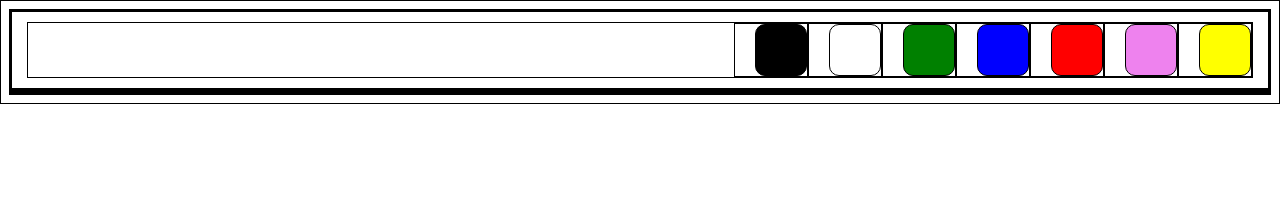
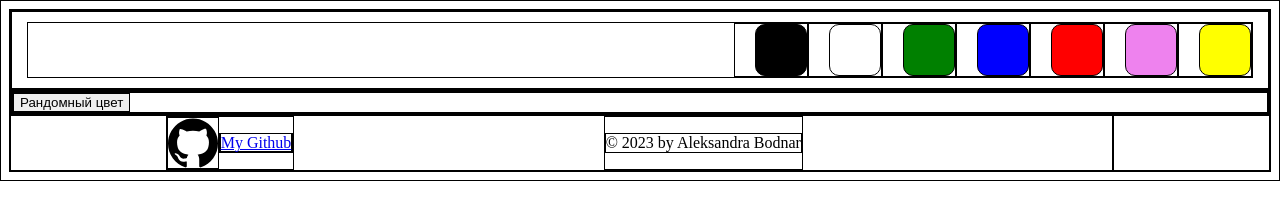
Before and after one commit to BodnarAlex/buttons, a plain HTML site: page index.html in a window 1280 px wide. Drawn offline with Linux system fonts and the light colour scheme.

Commit message:
feat: add footer with copy and github

```diff
--- a/index.html
+++ b/index.html
@@ -22,10 +22,23 @@
         </nav>
     </header>
     <main>
-
+          <div class="content">
+            <div>
+                <button>Рандомный цвет</button>
+            </div>
+          </div>
     </main>
     <footer>
-
+        <div class="footer_github">
+            <div class="image footer_image image_github"></div>
+            <div class="contact__content footer_content">
+                <a href="https://github.com/BodnarAlex">My Github</a>
+            </div>
+        </div>
+        <div class="year_create">
+            <p>&copy; 2023 by Aleksandra Bodnar</p>
+        </div>
+        <div></div>
     </footer>
  </body>
 </html>
--- a/style.css
+++ b/style.css
@@ -1,6 +1,7 @@
 *{
     border: 1px solid black;
 }
+/* HEADER */
 ul{
     display: flex;
     flex-flow: row nowrap;
@@ -42,3 +43,27 @@ ul li div{
 .yellow{
     background-color: yellow;
 }
+
+/* MAIN */
+
+/* FOOTER */
+.image_github{
+    width: 50px;
+    height: 50px;
+    background-image: url(img/github.svg);
+    background-position: center left;
+    background-repeat: no-repeat;
+    background-size: cover;
+}
+footer, .footer_github {
+    display: flex;
+    flex-flow: row nowrap;
+    justify-content: space-around;
+}
+.contact__content.footer_content, .footer_github{
+    align-self: center;
+}
+.year_create{
+    align-self: center;
+    justify-self: center;
+}
```
Also changed, not shown: img/github.svg (added).
